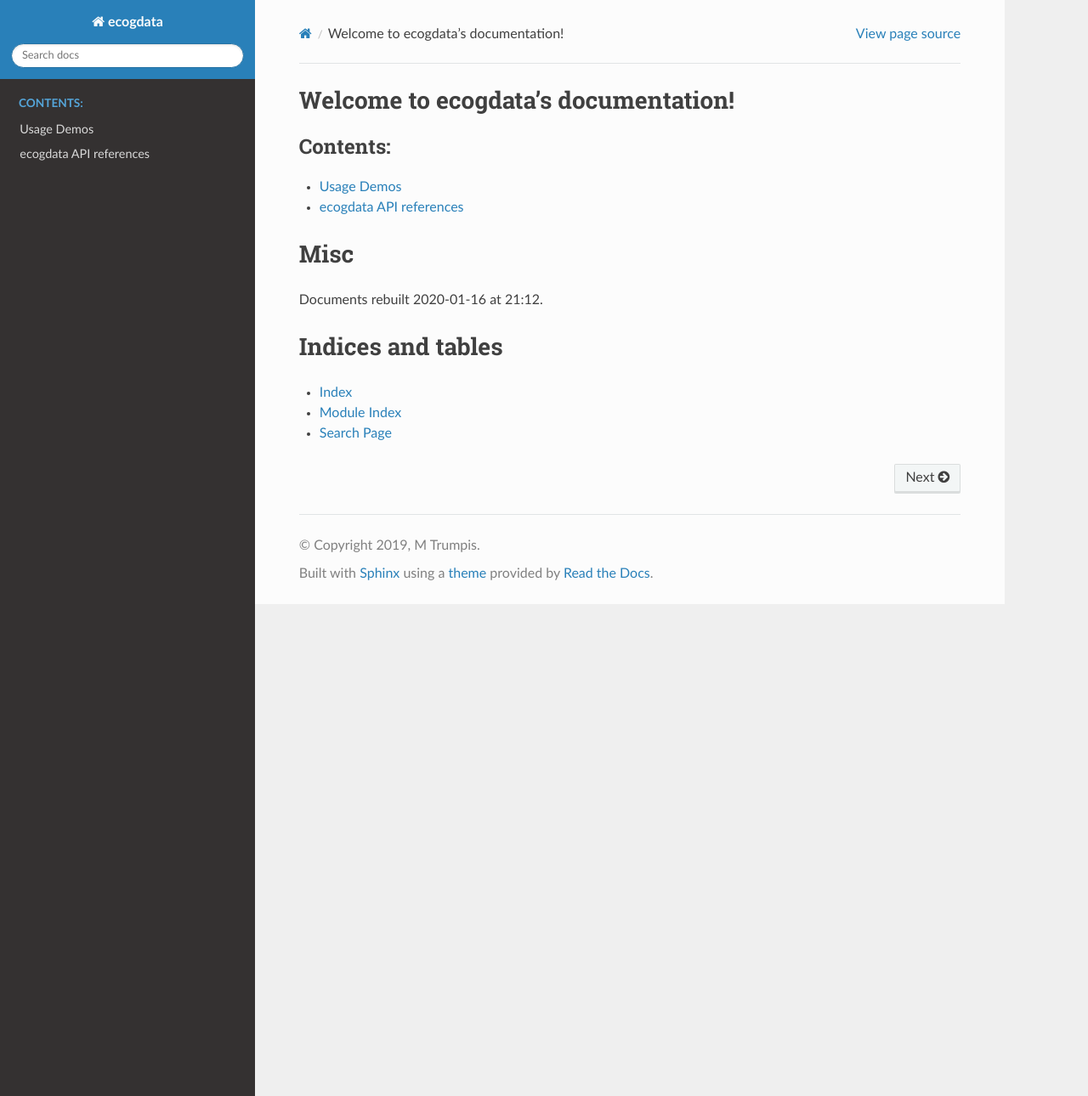
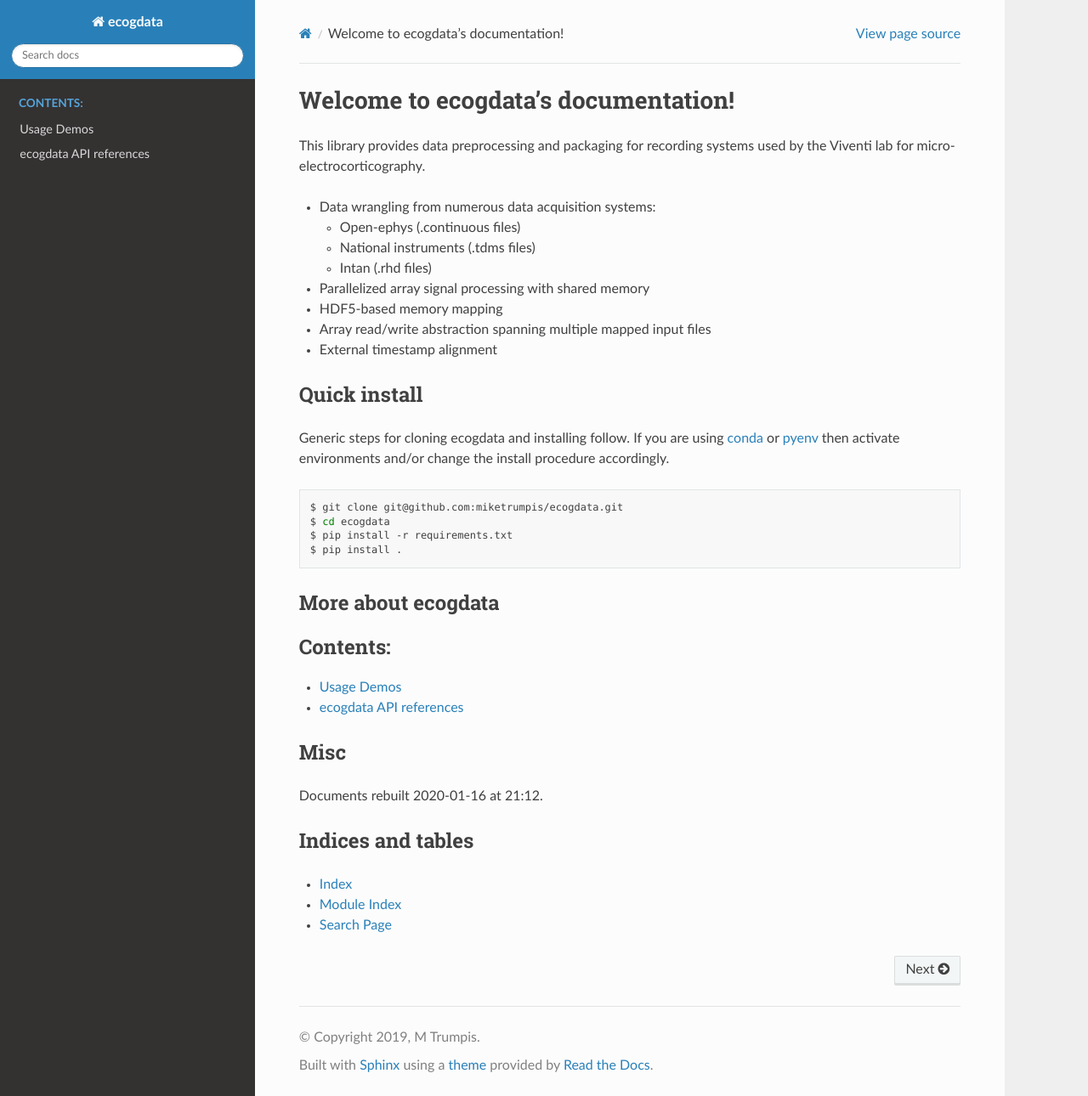
Before and after one commit to miketrumpis/ecogdata, a Sphinx documentation site: the page built from docs/source/index.rst, in a window 1280 px wide and 1290 px high. Shown: the whole window at 85% size. Built offline with Sphinx 7.4.7 and the Read the Docs theme 2.0.0, drawn with Linux system fonts in a browser that asks for light colours; pages that are not in the unit, such as notebooks, are missing from menus.

Commit message:
fleshed out landing page

```diff
--- a/docs/source/index.rst
+++ b/docs/source/index.rst
@@ -3,6 +3,35 @@
 
 Welcome to ecogdata's documentation!
 ====================================
+
+This library provides data preprocessing and packaging for recording systems used by the Viventi lab for micro-electrocorticography.
+
+* Data wrangling from numerous data acquisition systems:
+
+  + Open-ephys (.continuous files)
+  + National instruments (.tdms files)
+  + Intan (.rhd files)
+
+* Parallelized array signal processing with shared memory
+* HDF5-based memory mapping
+* Array read/write abstraction spanning multiple mapped input files
+* External timestamp alignment
+
+Quick install
+-------------
+
+Generic steps for cloning ecogdata and installing follow.
+If you are using `conda`_ or `pyenv`_ then activate environments and/or change the install procedure accordingly.
+
+.. code-block:: bash
+
+    $ git clone git@github.com:miketrumpis/ecogdata.git
+    $ cd ecogdata
+    $ pip install -r requirements.txt
+    $ pip install .
+
+More about ecogdata
+-------------------
 
 .. toctree::
    :maxdepth: 1
@@ -13,13 +42,16 @@ Welcome to ecogdata's documentation!
 ..   apidocs/modules
 
 Misc
-====
+----
 
 Documents rebuilt |date| at |time|.
 
 Indices and tables
-==================
+------------------
 
 * :ref:`genindex`
 * :ref:`modindex`
 * :ref:`search`
+
+.. _conda: https://conda.io/projects/conda/en/latest/user-guide/install/index.html
+.. _pyenv: https://github.com/pyenv/pyenv
```
